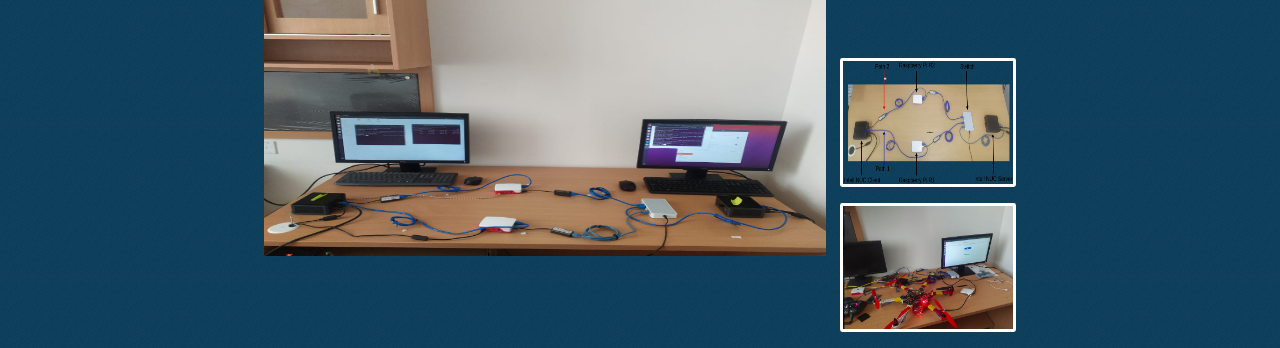
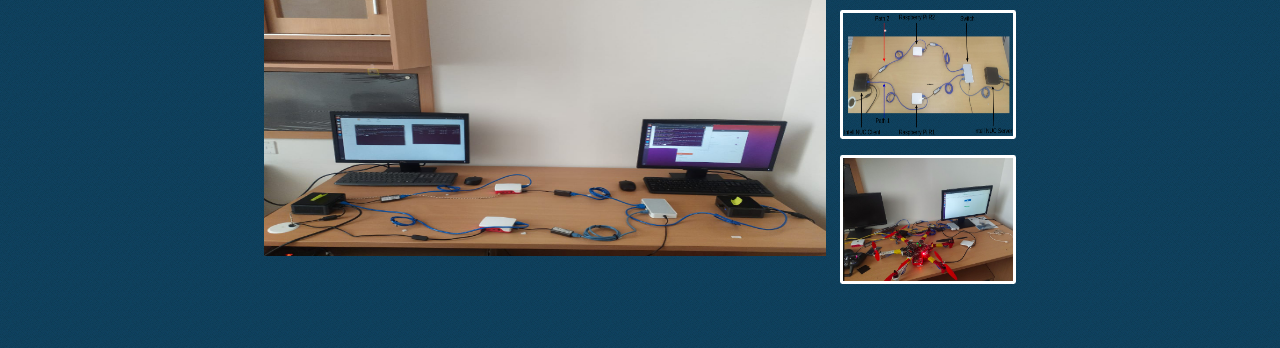
Before and after one commit to mutdroco/mutdroco.github.io, a plain HTML site: page Testbed.html in a window 1280 px wide. Shown: the part 426-774 px from the top of the page. Drawn offline with Linux system fonts and the light colour scheme.

Commit message:
Update Testbed.html

```diff
--- a/Testbed.html
+++ b/Testbed.html
@@ -47,8 +47,9 @@
 						<a href="#"><img src="images/g7.png" alt="Img" height="154" width="213"></a>
 					</li>
 					<li>
-						<a href="#"><img style="margin-top:60px" src="images/physicaltestbed%20(1).png" alt="Img" height="154" width="213"></a>
+						<a href="#"><img src="images/physicaltestbed%20(1).png" alt="Img" height="154" width="213"></a>
 					</li>
+
 					<li>
 						<a href="#"><img src="images/g1.png" alt="Img" height="154" width="213"></a>
 					</li>
```
